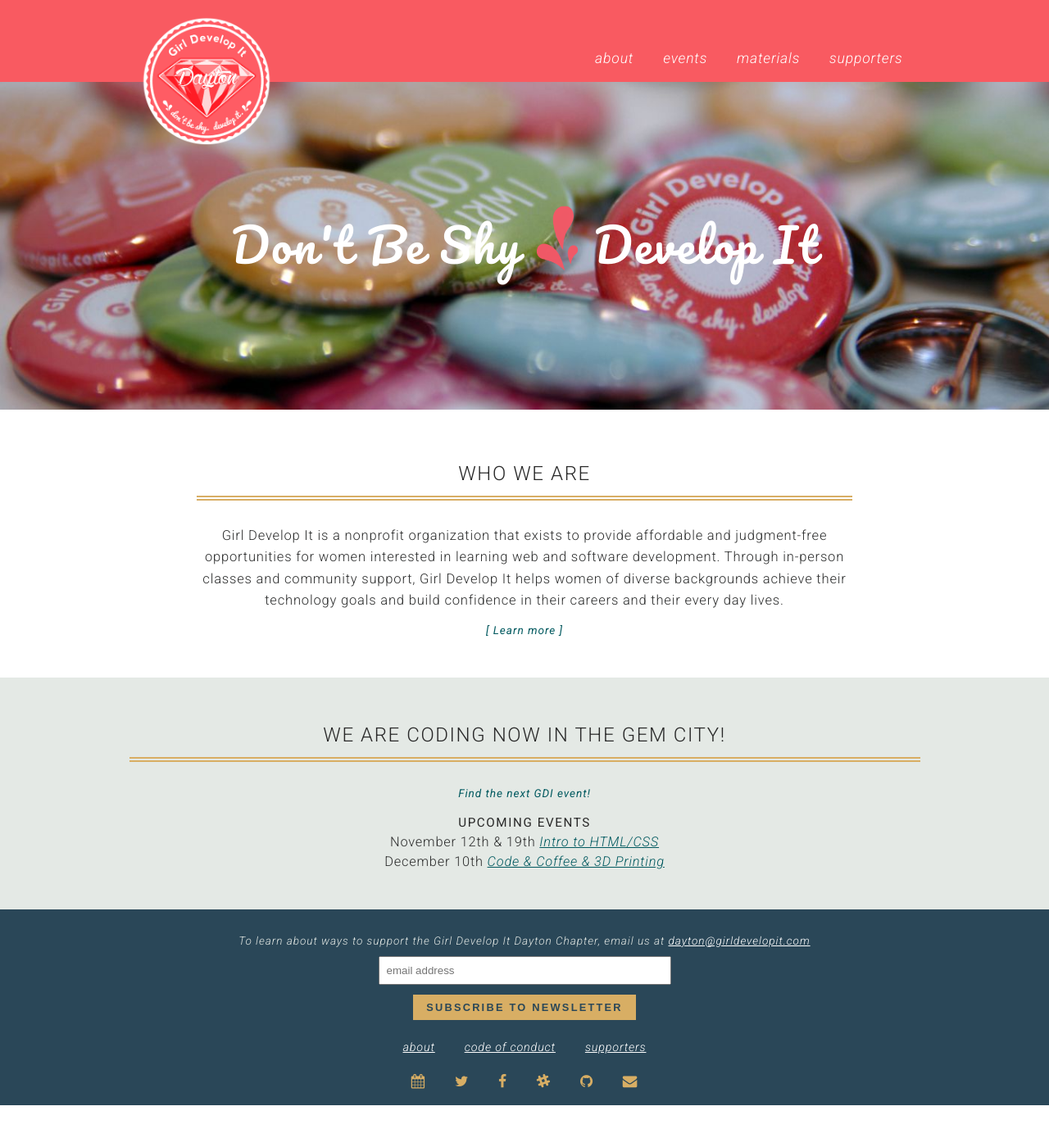
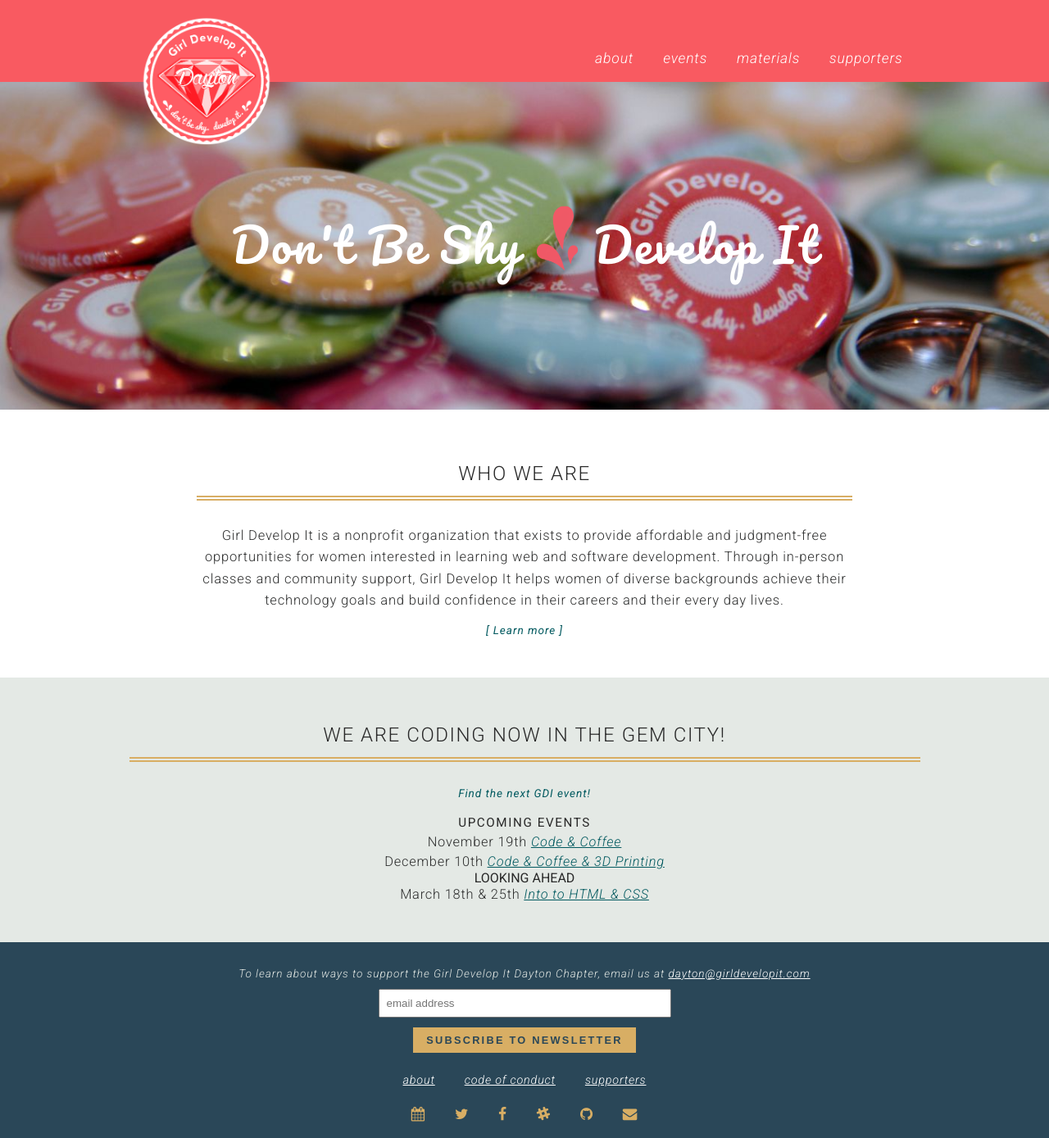
Before and after one commit to dytcodetogether/gdidayton, a Jekyll site: the page built from index.html, in a window 1280 px wide. Shown: the whole page at 82% size. Built offline with Jekyll 4.4.1, drawn with Linux system fonts in a browser that asks for light colours; nearby versions of some CDN libraries; before the commit the page ends 1349 px from its top, so only the background shows below that.

Commit message:
nov 19th c&c and march html

```diff
--- a/index.html
+++ b/index.html
@@ -33,10 +33,14 @@
       <div class="container" style="padding:1em">
         <h3>Upcoming events</h3>
 	  <p>
-	   November 12th & 19th <a href="http://www.meetup.com/Girl-Develop-It-Dayton/events/234840799/"> Intro to HTML/CSS</a>
+	   November 19th <a href="http://www.meetup.com/Girl-Develop-It-Dayton/events/235420438/"> Code & Coffee</a>
 	  </p>
 	  <p>
 	   December 10th <a href="http://www.meetup.com/Girl-Develop-It-Dayton/events/235348781/"> Code & Coffee & 3D Printing</a>
+	  </p>
+	 <h4>Looking ahead</h4>
+	  <p>
+	   March 18th & 25th <a href="http://www.meetup.com/Girl-Develop-It-Dayton/events/234840799/"> Into to HTML & CSS </a>
 	  </p>
       </div>
 
```
